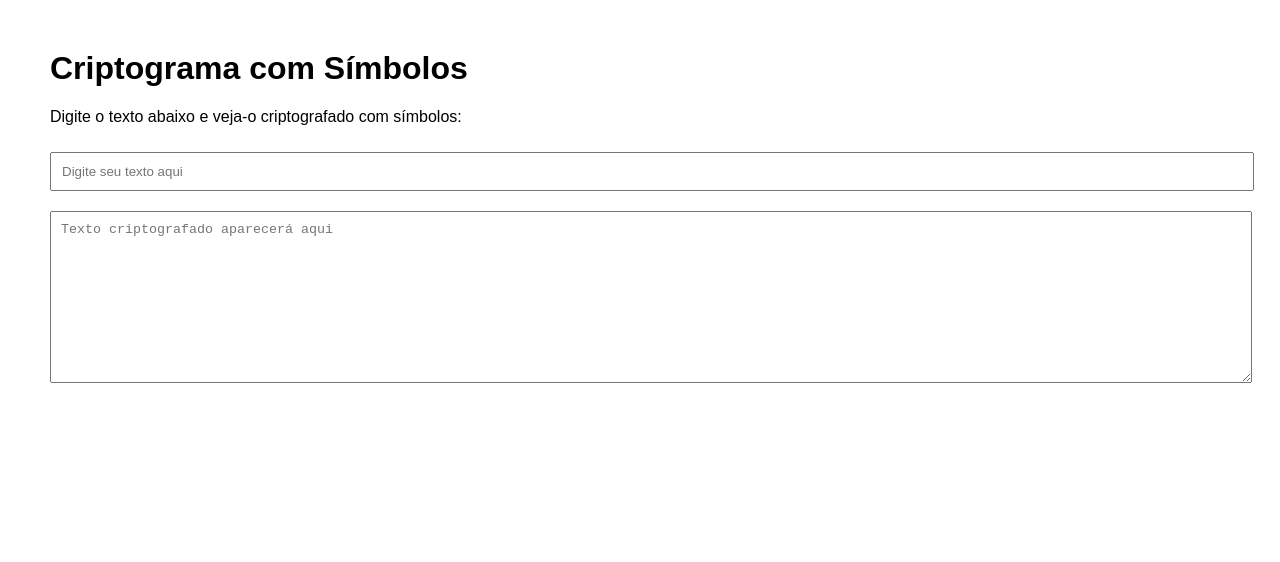
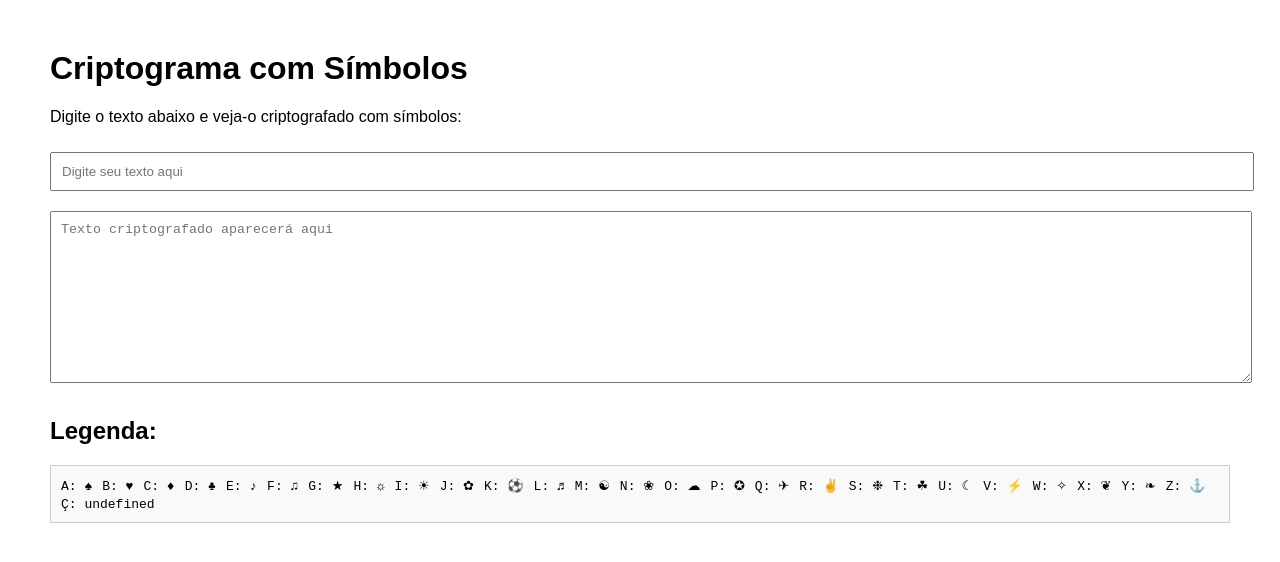
Before and after one commit to ddfonseca/criptograma, a plain HTML site: page index.html in a window 1280 px wide. Drawn offline with Linux system fonts and the light colour scheme.

Commit message:
feat: :sparkles: v1

```diff
--- a/index.html
+++ b/index.html
@@ -18,6 +18,17 @@
 			textarea {
 				height: 150px;
 			}
+			.legend {
+				margin-top: 20px;
+				padding: 10px;
+				border: 1px solid #ccc;
+				background-color: #f9f9f9;
+			}
+			.legend-item {
+				font-family: monospace;
+				display: inline-block;
+				margin-right: 10px;
+			}
 		</style>
 	</head>
 	<body>
@@ -27,24 +38,67 @@
 		<input type="text" id="inputText" placeholder="Digite seu texto aqui" oninput="encryptText()" />
 		<textarea id="outputText" placeholder="Texto criptografado aparecerá aqui" readonly></textarea>
 
+		<h2>Legenda:</h2>
+		<div id="legend" class="legend"></div>
+
 		<script>
-			// Define uma lista de símbolos para substituir as letras
-			const symbols = ["♠", "♥", "♦", "♣", "♪", "♫", "★", "☼", "☀", "✿", "⚽", "♬", "☯"];
+			// Define uma lista de símbolos com 26 itens para cada letra do alfabeto
+			const symbols = [
+				"♠",
+				"♥",
+				"♦",
+				"♣",
+				"♪",
+				"♫",
+				"★",
+				"☼",
+				"☀",
+				"✿",
+				"⚽",
+				"♬",
+				"☯",
+				"❀",
+				"☁",
+				"✪",
+				"✈",
+				"✌",
+				"❉",
+				"☘",
+				"☾",
+				"⚡",
+				"✧",
+				"❦",
+				"❧",
+				"⚓",
+			];
 
 			// Função para gerar o dicionário de substituição
 			function generateSubstitutionDict() {
-				const alphabet = "ABCDEFGHIJKLMNOPQRSTUVWXYZ";
+				const alphabet = "ABCDEFGHIJKLMNOPQRSTUVWXYZÇ";
 				const substitutionDict = {};
 
-				// Gera a substituição aleatória para cada letra
-				for (let letter of alphabet) {
-					substitutionDict[letter] = symbols[Math.floor(Math.random() * symbols.length)];
+				// Associa cada letra a um símbolo único
+				for (let i = 0; i < alphabet.length; i++) {
+					substitutionDict[alphabet[i]] = symbols[i];
 				}
 				return substitutionDict;
 			}
 
 			// Gera o dicionário de substituição uma única vez
 			const substitutionDict = generateSubstitutionDict();
+
+			// Função para gerar a legenda (letras e seus símbolos)
+			function generateLegend() {
+				const legendDiv = document.getElementById("legend");
+				legendDiv.innerHTML = ""; // Limpa a legenda anterior
+
+				for (const [letter, symbol] of Object.entries(substitutionDict)) {
+					const legendItem = document.createElement("span");
+					legendItem.classList.add("legend-item");
+					legendItem.textContent = `${letter}: ${symbol}`;
+					legendDiv.appendChild(legendItem);
+				}
+			}
 
 			// Função para criptografar o texto
 			function encryptText() {
@@ -59,9 +113,14 @@
 					}
 				}
 
-				// Atualiza o textarea com o texto criptografado
+				// Atualiza o textarea e o div com o texto criptografado
 				document.getElementById("outputText").value = encryptedText;
 			}
+
+			// Gera a legenda ao carregar a página
+			window.onload = function () {
+				generateLegend();
+			};
 		</script>
 	</body>
 </html>
```
